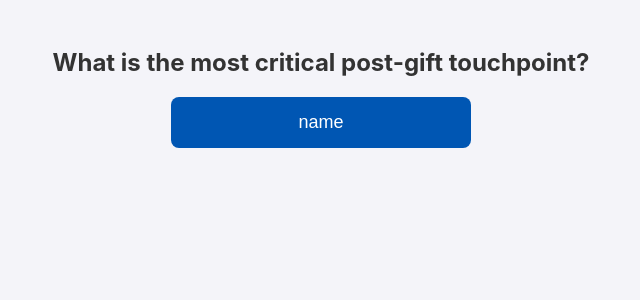
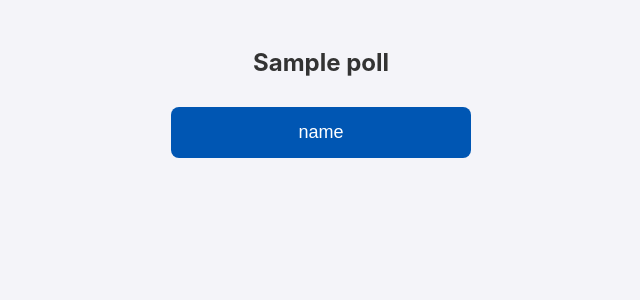
Before and after one commit to AFPIcon2026/afp-poll, a Flask app: template templates/index.html in a window 1280 px wide. Shown: the top 300 px of the page, without its empty margins (319-959 px from the left). Run offline with Flask 3, Linux system fonts and the light colour scheme; the template is opened without the code that fills it: most values are stand-ins (such as "Sample title", 1, 10 or a date in 2020); some libraries are stand-ins or nearby versions.

Commit message:
Update index.html

```diff
--- a/templates/index.html
+++ b/templates/index.html
@@ -6,16 +6,16 @@
     <script src="https://cdnjs.cloudflare.com/ajax/libs/socket.io/4.0.1/socket.io.js"></script>
     <style>
         body { font-family: -apple-system, sans-serif; text-align: center; padding: 20px; background: #f4f4f9; }
-        h2 { color: #333; }
+        h2 { color: #333; margin-bottom: 30px; }
         .btn { display: block; width: 100%; max-width: 300px; margin: 10px auto; padding: 15px; font-size: 18px; color: white; background: #0056b3; border: none; border-radius: 8px; cursor: pointer; }
         .btn:active { background: #003d82; }
-        #thanks { display: none; margin-top: 20px; font-weight: bold; color: #28a745; }
+        #thanks { display: none; margin-top: 20px; font-size: 20px; font-weight: bold; color: #28a745; }
     </style>
 </head>
 <body>
-    <h2>What is the most critical post-gift touchpoint?</h2>
+    <h2>{{ poll_data.question }}</h2>
 
-    {% for option in poll_data.keys() %}
+    {% for option in poll_data.options.keys() %}
         <button class="btn" onclick="sendVote('{{ option }}')">{{ option }}</button>
     {% endfor %}
 
@@ -23,10 +23,10 @@
 
     <script>
         const socket = io();
+        const currentPollId = "{{ poll_id }}";
 
         function sendVote(choice) {
-            socket.emit('submit_vote', { choice: choice });
-            // Hide buttons and show thank you message
+            socket.emit('submit_vote', { poll_id: currentPollId, choice: choice });
             document.querySelectorAll('.btn').forEach(b => b.style.display = 'none');
             document.getElementById('thanks').style.display = 'block';
         }
```
